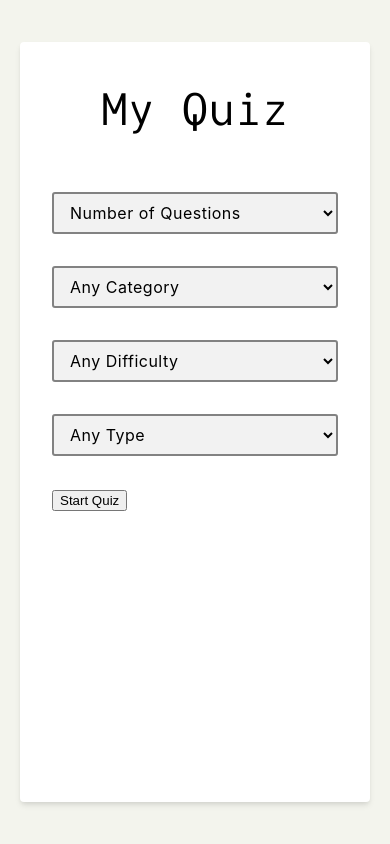
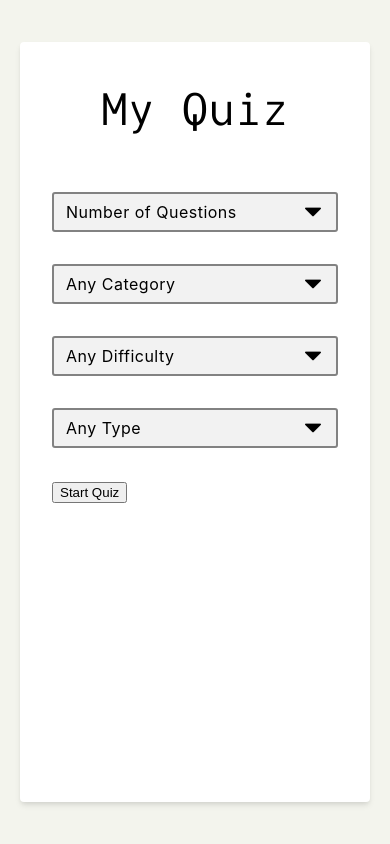
Before and after one commit to developedbyhardik/My-Quiz, a Svelte app: page / in a window 390 px wide. Built offline with nearby package versions, Linux system fonts and the light colour scheme.

Commit message:
mobile testing

```diff
--- a/public/global.css
+++ b/public/global.css
@@ -210,9 +210,16 @@
     margin-bottom: 2rem;
     font-family: var(--headingFont);
     font-size: 1rem;
+    appearance: none;
     border: 2px solid var(--black-40);
     border-radius: 3px;
+    -webkit-appearance: none;
+    -moz-appearance: none;
     background-color: var(--white-40);
+    background-image: url('/Assets/down-arrow.png');
+    background-repeat: no-repeat;
+    background-size: 16px;
+    background-position:right 15px top 50%;
     letter-spacing: 0.5px;
   }
 
```
Also changed, not shown: public/Assets/down-arrow.png.
